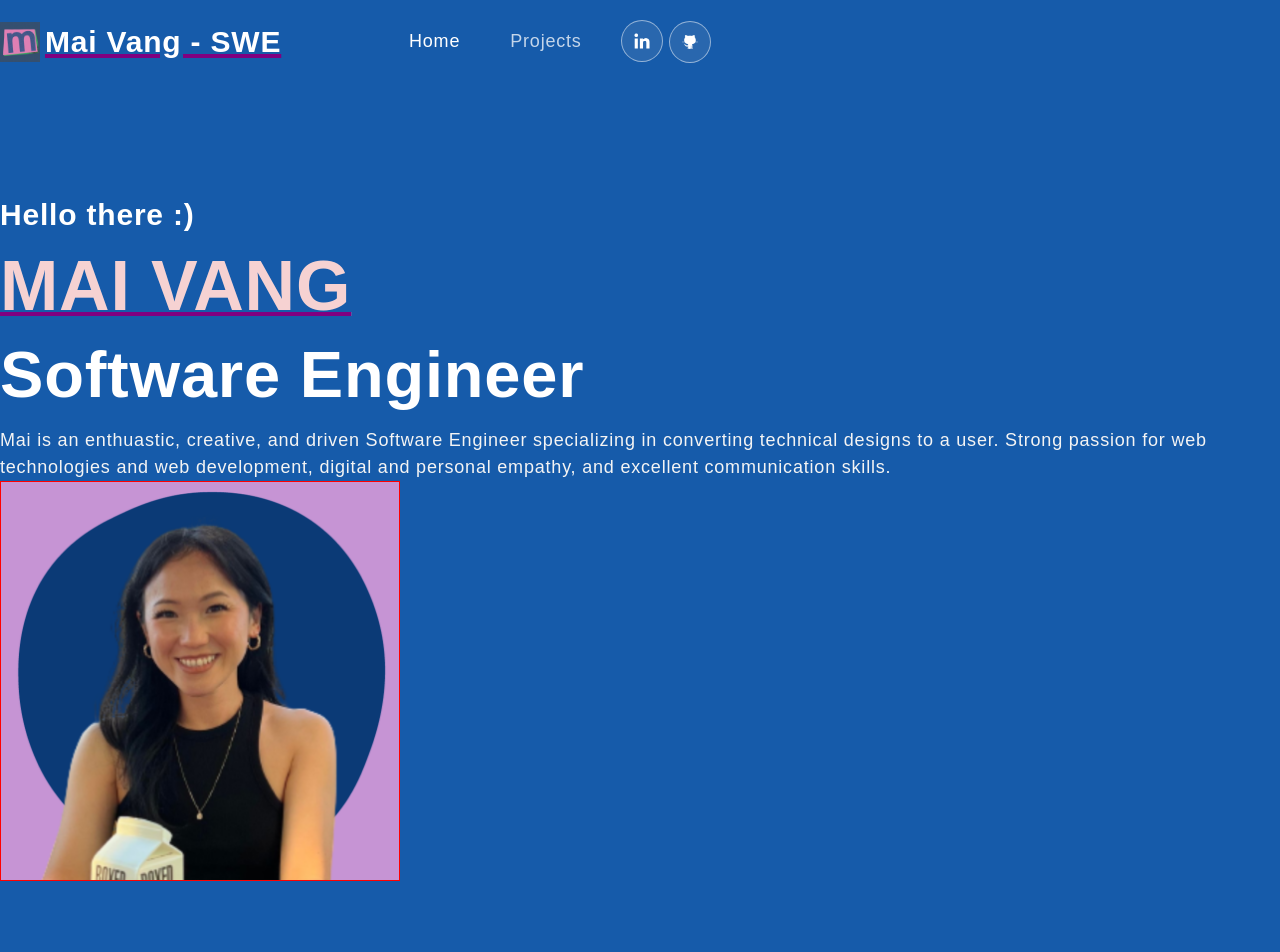
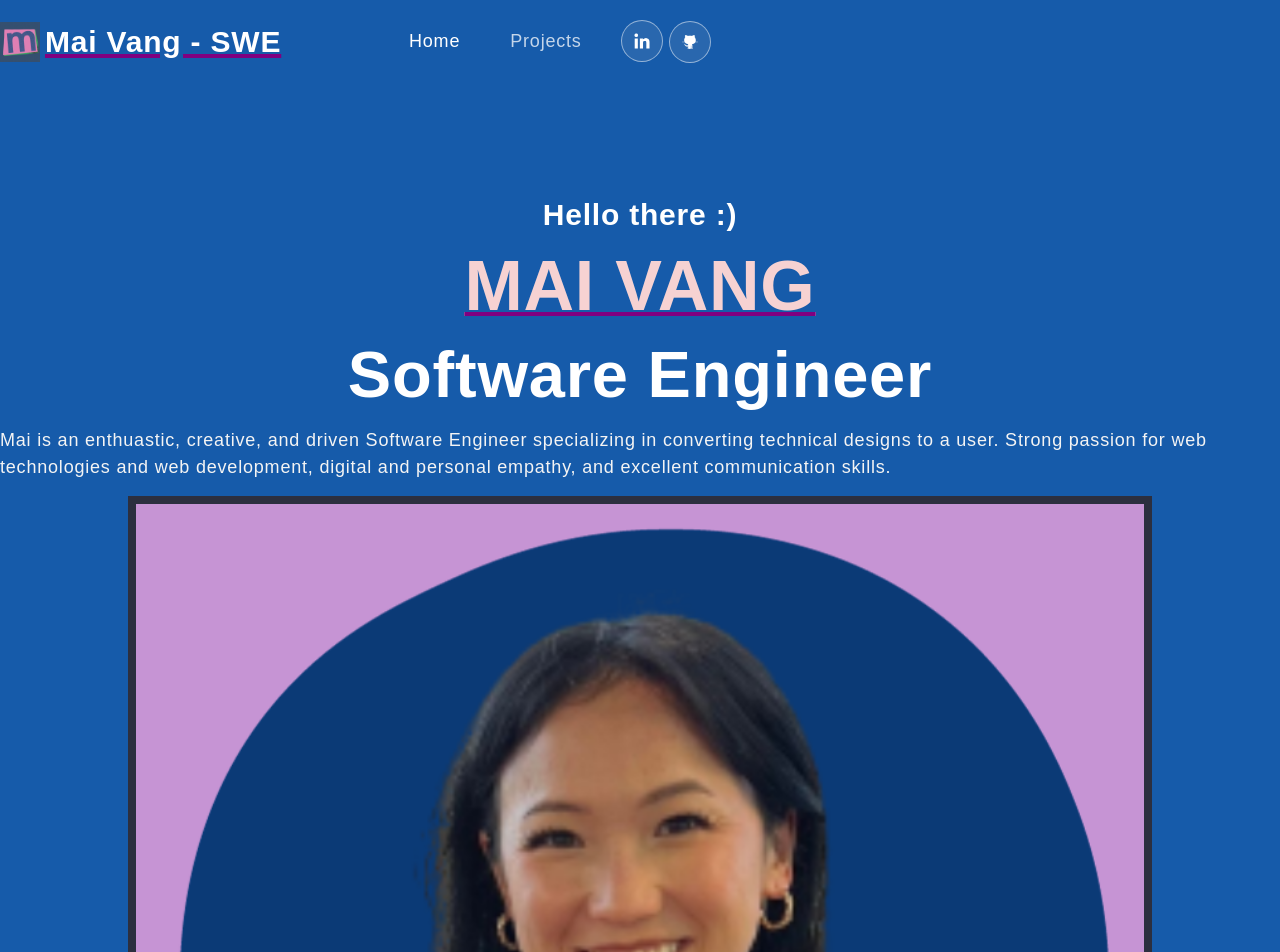
Before and after one commit to vmaineng/portfolioMai, a React (Create React App) app: page / in a window 1280 px wide. Shown: the top 952 px of the page. Built offline with nearby package versions, Linux system fonts and the light colour scheme.

Commit message:
added in center

```diff
--- a/src/App.css
+++ b/src/App.css
@@ -242,6 +242,8 @@ nav.navbar .navbar-toggler[aria-expanded="true"] .navbar-toggler-icon {
   background-position: top center;
   background-size: cover;
   background-repeat: no-repeat;
+  z-index: 9997;
+  transition: all 0.5s;
 }
 
 .banner .container {
@@ -264,44 +266,18 @@ nav.navbar .navbar-toggler[aria-expanded="true"] .navbar-toggler-icon {
   background-size: cover;
   -webkit-background-clip: text;
   animation: animate 80s linear infinite;
-  text-align: left;
+  text-align: center;
   text-transform: uppercase;
   font-weight: 900;
 }
 
-.banner .column1 {
-  flex: 1;
-  padding: 20px;
+@keyframes animate {
+  0%{
+    background-position: left 0px top 10px;
+  }
+  40%{
+    background-position: left 800px top 10px;
 }
-
-.banner .column2 {
-  flex: 1;
-  padding: 20px;
-}
-
-/* .banner .info {
-  letter-spacing: 0.8px;
-  margin-top: 16px;
-  margin-bottom: 16px;
-  display: block;
-  background-color: #f9d1d1;
-  -webkit-background-clip: text;
-  text-align: left;
-} */
-
-#animated {
-  animation: updown 3s linear infinite;
-}
-@keyframes updown {
-  0% {
-    transform: translateY(-20px);
-  }
-  50% {
-    transform: translateY(20px);
-  }
-  100% {
-    transform: translateY(-20px);
-  }
 }
 
 /* Banner text content ---------------------- */
@@ -312,7 +288,7 @@ nav.navbar .navbar-toggler[aria-expanded="true"] .navbar-toggler-icon {
   line-height: 1;
   margin-bottom: 20px;
   display: block;
-  /* text-align: center; */
+  text-align: center;
 }
 .banner h2 {
   font-size: 30px;
@@ -321,7 +297,7 @@ nav.navbar .navbar-toggler[aria-expanded="true"] .navbar-toggler-icon {
   line-height: 1;
   margin-bottom: 0px;
   display: block;
-  /* text-align: center; */
+  text-align: center;
 }
 .banner p {
   color: #f4f4f4;
@@ -329,6 +305,31 @@ nav.navbar .navbar-toggler[aria-expanded="true"] .navbar-toggler-icon {
   letter-spacing: 0.8px;
   line-height: 1.5em;
   width: 100%;
+  align-items: center;
+
+}
+
+.banner img {
+  margin: 15px auto;
+  display: block;
+  width: 80%;
+  height: 80%;
+  border: 8px solid #2c2f3f;
+}
+
+#animated {
+  animation: updown 3s linear infinite;
+}
+@keyframes updown {
+    0% {
+        transform: translateY(-20px);
+    }
+    50% {
+        transform: translateY(20px);
+    }
+    100% {
+        transform: translateY(-20px);
+    }
 }
 
 /* --------------------------------  Projects --------------------------------  */
--- a/src/components/Home.js
+++ b/src/components/Home.js
@@ -9,7 +9,7 @@ export const Home = () => {
       <section className="banner" id="home">
         <Container className="container">
           <Row className="aligh-items-center">
-            <Col class="column1">
+            <Col>
               <h2> Hello there :) </h2>
               <span className="name">{myName}</span>
               <h1> Software Engineer </h1>
@@ -20,7 +20,7 @@ export const Home = () => {
                 personal empathy, and excellent communication skills.
               </p>
             </Col>
-            <Col class="column2">
+            <Col>
               <img src={selfPortrait} alt="selfPortrait" class="selfPortrait" />
             </Col>
           </Row>
```
